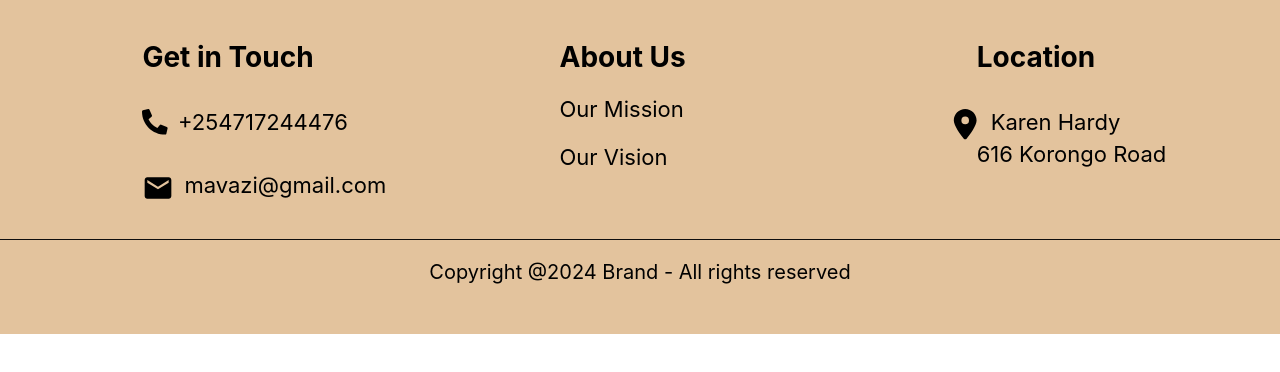
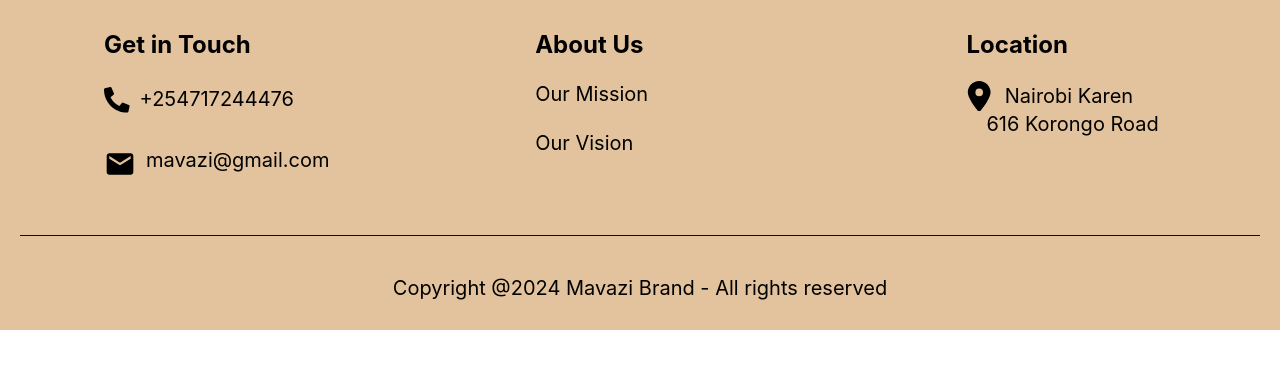
Before and after one commit to akirachix/TechTides-Informational, a React (Create React App) app in the folder mavazi-project/: page / in a window 1280 px wide. Shown: the top 372 px of the page. Built offline with nearby package versions, Linux system fonts and the light colour scheme.

Commit message:
media query changes

```diff
--- a/mavazi-project/src/Footer/index.css
+++ b/mavazi-project/src/Footer/index.css
@@ -8,7 +8,7 @@
 
   .footer-container {
     display: flex;
-    margin: 0 auto;
+    margin-left: 10%;
     gap: 10%;
     padding: 0 20px;
     font-family: Inter, sans-serif;
@@ -24,7 +24,7 @@
   }
 
   .footer-section h2 {
-    font-size: 10px;
+    font-size: 24px;
     margin-bottom: 5px;
     margin-top: 10px;
     margin-top: 20px;
@@ -57,7 +57,15 @@
     gap: 10px;
   }
   #section{
-    margin-top: 5%;
+    margin-top: 3%;
+  }
+  #section-two{
+    margin-top: 8.5%;
+  } #section-three{
+    margin-top: 2%;
+  }
+  .vision{
+    margin-top: 9%;
   }
   footer hr {
     border: none;
@@ -71,6 +79,7 @@
 
 #location-icon{
     margin-left: -10%;
+    margin-top: 6.5%;
 }
 #location-text{
     margin-top: -5%;
@@ -96,6 +105,7 @@
 
       }
 
+
       .footer-section {
         flex: 1;
         margin: 0 20px;
@@ -106,7 +116,7 @@
       }
 
       .footer-section h2 {
-        font-size: 18px;
+        font-size: 22px;
         margin-bottom: 5px;
         margin-top: 10px;
       }
@@ -136,10 +146,12 @@
       .icon3{
         display: flex;
         gap: 10px;
+        margin-left: 23px;
       }
       #section{
         margin-top: 5%;
       }
+
       footer hr{
         border: none;
         border-top: 1px solid #0f0e0e;
@@ -149,9 +161,17 @@
         text-align: center;
         font-size: 20px;
       }
+      #location-text{
+        margin-top: -5%;
+    }
+    #location-icon{
+      margin-left: -3%;
+      margin-top: 6.5%;
+  }
+
 
  }
- @media (min-width: 601px) and (max-width: 1024px) {
+ @media (min-width: 760px) and (max-width: 799px) {
     footer {
         background-color: #E3C39D;
         color: black;
@@ -164,9 +184,10 @@
         display: flex;
         margin: 0 auto;
         gap: 10%;
-        margin-left: 3%;
+        margin-left: 0.3%;
         font-family: Inter, sans-serif;
       }
+
 
       .footer-section {
         flex: 1;
@@ -208,6 +229,7 @@
       .icon3{
         display: flex;
         gap: 10px;
+        margin-left: -9px;
       }
       #section{
         margin-top: 5%;
@@ -221,10 +243,17 @@
         text-align: center;
         font-size: 20px;
       }
+      #location-text{
+        margin-top: -5%;
+        margin-left: 20px;
+    }
+    #location-icon{
+      margin-left: 12%;
+      margin-top: 21%;
+  }
 
  }
-
- @media (min-width: 1025px) {
+ @media (min-width: 800px) and (max-width: 900px) {
   footer {
       background-color: #E3C39D;
       color: black;
@@ -237,9 +266,216 @@
       display: flex;
       margin: 0 auto;
       gap: 10%;
-        margin-left: 8%;
+      margin-left: 0.3%;
       font-family: Inter, sans-serif;
     }
+
+
+    .footer-section {
+      flex: 1;
+      margin: 0 20px;
+      flex-direction: row;
+      align-items: center;
+      margin: 0 20px;
+
+    }
+
+    .footer-section h2 {
+      font-size: 24px;
+      margin-bottom: 5px;
+      margin-top: 10px;
+    }
+
+    .footer-section p {
+      margin-bottom: 10px;
+      vertical-align: middle;
+      font-size: 23px;
+    }
+    .footer-section i{
+      margin-right: 10px;
+      vertical-align: middle;
+
+    }
+    .icon-text{
+      display: flex;
+      gap: 2%;
+    }
+    .icon1{
+      display: flex;
+      gap: 10px;
+    }
+    .icon2{
+      display: flex;
+      gap: 10px;
+    }
+    .icon3{
+      display: flex;
+      gap: 10px;
+      margin-left: 23px;
+    }
+    #section{
+      margin-top: 5%;
+    }
+    footer hr{
+      border: none;
+      border-top: 1px solid #0f0e0e;
+      margin: 20px 0;
+    }
+    #copyright-text{
+      text-align: center;
+      font-size: 20px;
+    }
+    #location-text{
+      margin-top: -5%;
+      margin-left: 20px;
+  }
+  #location-icon{
+    margin-left: -22%;
+    margin-top: 21%;
+}
+
+}
+
+ @media (min-width: 912px) and (max-width: 1368px) {
+  footer {
+    background-color: #E3C39D;
+    color: black;
+    width: 100%;
+    height: 100%;
+    justify-content: space-between;
+    padding: 30px 0;
+  }
+
+  .footer-container {
+    display: flex;
+    margin: 0 auto;
+    gap: 10%;
+    height: 100%;
+    margin-left: 2.5%;
+    font-family: Inter, sans-serif;
+  }
+
+
+  .footer-section {
+    flex: 1;
+    margin: 0 20px;
+    font-size:xx-large;
+    flex-direction: row;
+    align-items: center;
+    margin: 0 20px;
+
+  }
+
+  .footer-section h2 {
+    font-size: 60%;
+    margin-bottom: 5px;
+    margin-top: 10px;
+  }
+
+  .footer-section p {
+    margin-bottom: 10px;
+    vertical-align: middle;
+    font-size: x-large;
+  }
+  .footer-section i{
+    margin-right: 10px;
+    font-size: 40px;
+    vertical-align: middle;
+
+  }
+  .icon-text{
+    display: flex;
+    gap: 2%;
+  }
+  .icon1{
+    display: flex;
+    gap: 10px;
+    font-size: xx-large;
+  }
+  .icon2{
+    display: flex;
+    gap: 10px;
+  }
+  .icon3{
+    display: flex;
+    gap: 10px;
+    margin-left: 23px;
+  }
+  #section{
+    margin-top: 5%;
+  }
+  footer hr{
+    border: none;
+    border-top: 1px solid #0f0e0e;
+    margin: 20px 0;
+  }
+  #copyright-text{
+    text-align: center;
+    font-size: 20px;
+  }
+  #location-text{
+    margin-top: -5%;
+    margin-left: 20px;
+}
+#location-icon{
+  margin-left: -31%;
+  margin-top: 23%;
+}
+ }
+
+ @media (min-width: 540px) and (max-width: 720px) {
+  #location-icon{
+    margin-left: -6%;
+    margin-bottom: 6.5%;
+}
+ }
+
+ @media (min-width: 280px) and (max-width: 653px) {
+  #location-icon{
+    margin-left: -17%;
+    margin-bottom: 6.5%;
+}
+
+ }
+
+ @media (min-width: 412px) and (max-width: 914px) {
+  #location-icon{
+    margin-left: -10%;
+    margin-bottom: 6.5%;
+}
+ }
+
+ @media (min-width: 375px) and (max-width: 667px) {
+  #location-icon{
+    margin-left: -10%;
+    margin-bottom: 6.5%;
+}
+ }
+ @media (min-width: 360px) and (max-width: 740px) {
+  #location-icon{
+    margin-left: -10%;
+    margin-bottom: 6.5%;
+}
+ }
+ @media (min-width: 820px) and (max-width: 1180px) {
+  footer {
+    background-color: #E3C39D;
+    color: black;
+    width: 100%;
+    justify-content: space-between;
+    padding: 30px 0;
+  }
+
+  .footer-container {
+    display: flex;
+    flex-direction: column;
+    margin: 0 auto;
+    gap: 15%;
+    margin-left: 0px;
+    font-family: Inter, sans-serif;
+
+  }
+
 
   .footer-section {
     flex: 1;
@@ -259,7 +495,98 @@
   .footer-section p {
     margin-bottom: 10px;
     vertical-align: middle;
-        font-size: 22px;
+    font-size: 24px;
+  }
+  .footer-section i{
+    margin-right: 10px;
+    vertical-align: middle;
+
+  }
+  .icon-text{
+    display: flex;
+    gap: 2%;
+  }
+  .icon1{
+    display: flex;
+    gap: 10px;
+  }
+  .icon2{
+    display: flex;
+    gap: 10px;
+  }
+  .icon3{
+    display: flex;
+    gap: 10px;
+    margin-left: 23px;
+  }
+  #section{
+    margin-top: 2%;
+  }
+  #section-two{
+    margin-top: 2%;
+  }
+  .vision{
+    margin-top: 4%;
+  }
+  #section-three{
+    margin-top: 0.2%;
+  }
+
+  footer hr{
+    border: none;
+    border-top: 1px solid #0f0e0e;
+    margin: 20px 0;
+  }
+  #copyright-text{
+    text-align: center;
+    font-size: 24px;
+  }
+  #location-text{
+    margin-top: -5%;
+}
+#location-icon{
+  margin-left: -4%;
+  margin-top: 3%;
+}
+ }
+
+ @media (min-width: 1020px) and (max-width: 1029px) {
+  footer {
+    background-color: #E3C39D;
+    color: black;
+    width: 100%;
+    justify-content: space-between;
+    padding: 10px 0;
+  }
+  .footer-container {
+    margin-left: 3%;
+    display: flex;
+    flex-direction: row;
+    gap: 10%;
+    padding: 0 20px;
+    font-family: Inter, sans-serif;
+  }
+
+  .footer-section {
+    flex: 1;
+    margin: 0 20px;
+    flex-direction: row;
+    align-items: center;
+    margin: 0 20px;
+
+  }
+
+  .footer-section h2 {
+    font-size: 24px;
+    margin-bottom: 5px;
+    margin-top: 10px;
+    margin-top: 20px;
+  }
+
+  .footer-section p {
+    margin-bottom: 10px;
+    vertical-align: middle;
+    font-size: 20px;
   }
   .footer-section i{
     margin-right: 10px;
@@ -283,16 +610,120 @@
     gap: 10px;
   }
   #section{
-        margin-top: 5%;
+    margin-top: 3%;
   }
-      footer hr{
+  #section-two{
+    margin-top: 8.5%;
+  } #section-three{
+    margin-top: 2%;
+  }
+  .vision{
+    margin-top: 9%;
+  }
+  footer hr {
     border: none;
     border-top: 1px solid #0f0e0e;
-        margin: 20px 0;
+    margin: 40px 20px;
   }
   #copyright-text{
     text-align: center;
     font-size: 20px;
   }
 
+#location-icon{
+    margin-left: -10%;
+    margin-top: 6.5%;
 }
+#location-text{
+    margin-top: -5%;
+}
+ }
+
+ @media (min-width: 1221px) and (max-width: 1280px) {
+  footer {
+    background-color: #E3C39D;
+    color: black;
+    width: 100%;
+    justify-content: space-between;
+    padding: 10px 0;
+  }
+  .footer-container {
+    margin-left: 5%;
+    display: flex;
+    flex-direction: row;
+    gap: 10%;
+    padding: 0 20px;
+    font-family: Inter, sans-serif;
+  }
+
+  .footer-section {
+    flex: 1;
+    margin: 0 20px;
+    flex-direction: row;
+    align-items: center;
+    margin: 0 20px;
+
+  }
+
+  .footer-section h2 {
+    font-size: 24px;
+    margin-bottom: 5px;
+    margin-top: 10px;
+    margin-top: 20px;
+  }
+
+  .footer-section p {
+    margin-bottom: 10px;
+    vertical-align: middle;
+    font-size: 20px;
+  }
+  .footer-section i{
+    margin-right: 10px;
+    vertical-align: middle;
+
+  }
+  .icon-text{
+    display: flex;
+    gap: 2%;
+  }
+  .icon1{
+    display: flex;
+    gap: 10px;
+  }
+  .icon2{
+    display: flex;
+    gap: 10px;
+  }
+  .icon3{
+    display: flex;
+    gap: 10px;
+  }
+  #section{
+    margin-top: 3%;
+  }
+  #section-two{
+    margin-top: 8.5%;
+  } #section-three{
+    margin-top: 2%;
+  }
+  .vision{
+    margin-top: 9%;
+  }
+  footer hr {
+    border: none;
+    border-top: 1px solid #0f0e0e;
+    margin: 40px 20px;
+  }
+  #copyright-text{
+    text-align: center;
+    font-size: 20px;
+  }
+
+#location-icon{
+    margin-left: -10%;
+    margin-top: 6.5%;
+}
+#location-text{
+    margin-top: -5%;
+}
+ }
--- a/mavazi-project/src/Footer/index.js
+++ b/mavazi-project/src/Footer/index.js
@@ -10,6 +10,7 @@
         <div class="footer-container">
           <div class="footer-section">
             <h2>Get in Touch</h2>
+
             <div id='section'>
             <div className='icon1'>
                 <p><FaPhoneAlt size='1.6rem'/></p>
@@ -22,17 +23,21 @@
           </div>
           <div class="footer-section">
             <h2>About Us</h2>
-            <div id='section'>
+            <div id='section-two'>
+              <div className='mission'>
             <p>Our Mission</p>
+            </div>
+            <div className='vision'>
             <p>Our Vision</p>
+            </div>
           </div>
           </div>
           <div class="footer-section">
             <h2>Location</h2>
-            <div id='section'>
+            <div id='section-three'>
             <div className='icon3'>
                 <p id='location-icon'><FaLocationDot size='1.9rem'/></p>
-                <p>Karen Hardy </p>
+                <p> Nairobi Karen </p>
             </div>
             <p id='location-text'>616 Korongo Road</p>
             </div>
@@ -40,7 +45,7 @@
         </div>
         <hr/>
         <div id='copyright-text'>
-        <p>Copyright @2024  Brand - All rights reserved </p>
+        <p>Copyright @2024  Mavazi Brand - All rights reserved </p>
         </div>
       </footer>
     )
```
Lines whose indentation alone changed are shown as unchanged.
